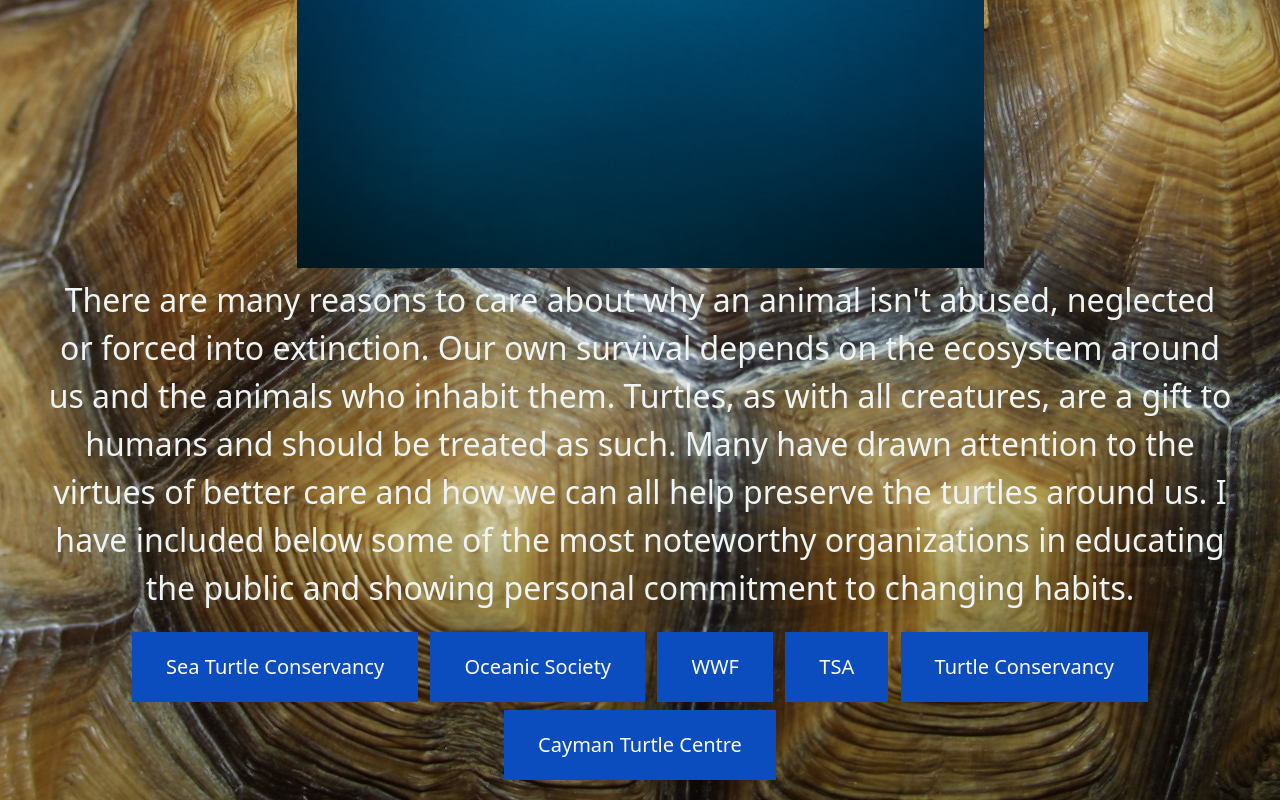
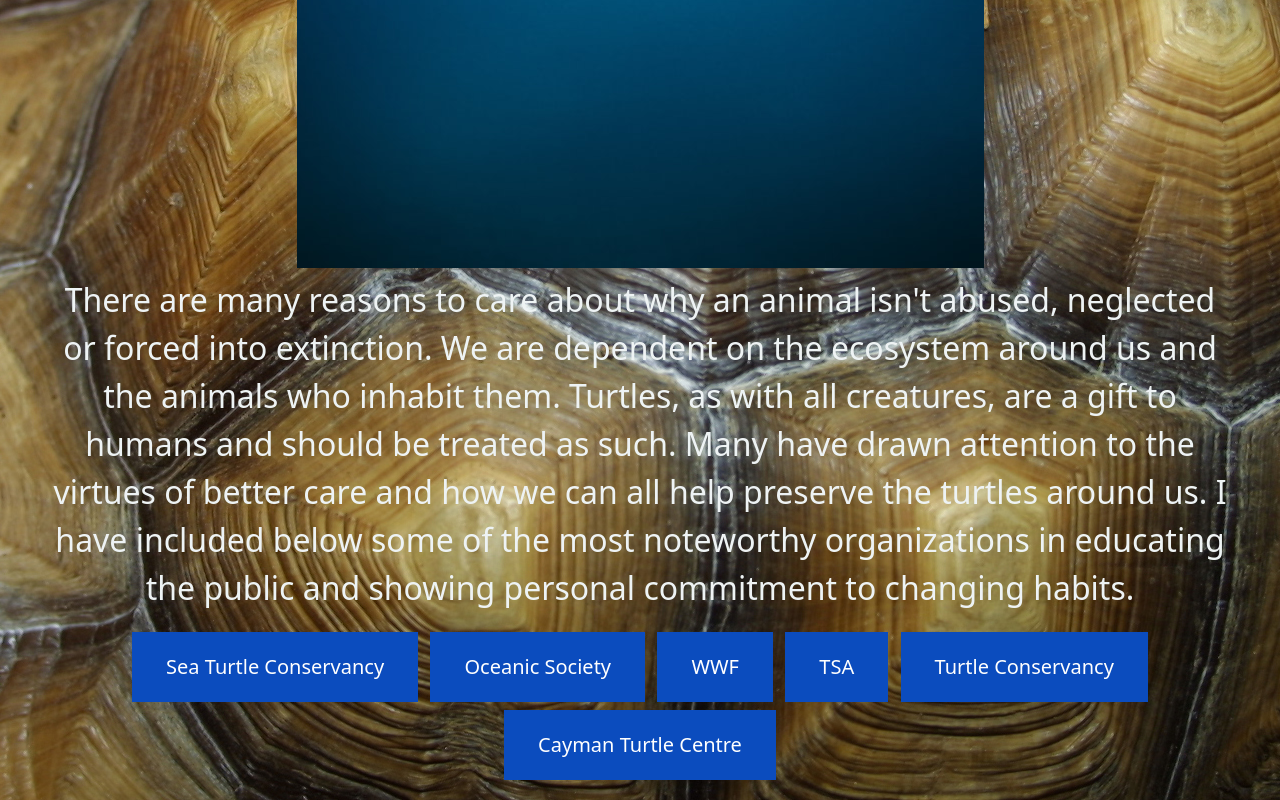
Before and after one commit to KNelsonE/KNelsonE.github.io, a plain HTML site: page page5.html in a window 1280 px wide. Shown: the part 1145-1945 px from the top of the page. Drawn offline with nearby package versions, Linux system fonts and the light colour scheme.

Commit message:
Sat, Feb 26, 2022, 6:36 PM +00:00

```diff
--- a/page5.html
+++ b/page5.html
@@ -45,7 +45,7 @@
         <font color="#EEF3F4">
                 <p>
                     There are many reasons to care about why an animal isn't abused, neglected or forced into extinction.
-                    Our own survival depends on the ecosystem around us and the animals who inhabit them.
+                    We are dependent on the ecosystem around us and the animals who inhabit them.
                     Turtles, as with all creatures, are a gift to humans and should be treated as such.
                     Many have drawn attention to the virtues of better care and how we can all help preserve the turtles around us.
                     I have included below some of the most noteworthy organizations in educating the public and showing personal commitment to changing habits.
```
